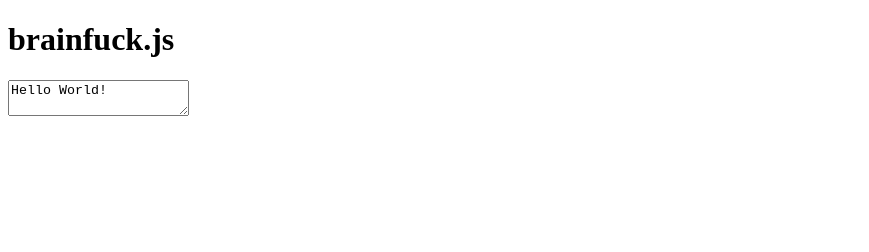
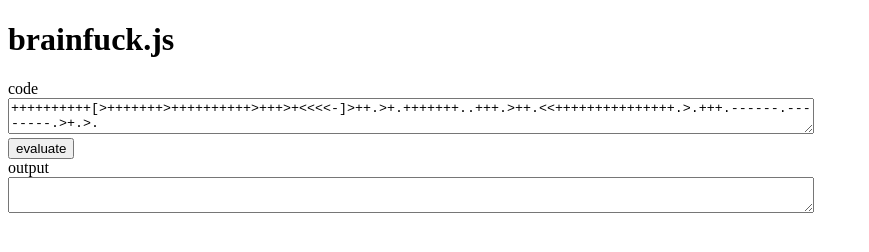
Before and after one commit to ratopi/brainfuck.js, a plain HTML site: page index.html in a window 1280 px wide. Shown: the whole page, without its empty margins (0-869 px from the left). Drawn offline with nearby package versions, Linux system fonts and the light colour scheme.

Commit message:
added textfield for code and eval-button

```diff
--- a/index.html
+++ b/index.html
@@ -1,7 +1,6 @@
 <!DOCTYPE html>
 <html>
 <head>
-
 	<title>brainfuck.js</title>
 
 	<script type="text/javascript" src="http://code.jquery.com/jquery-1.9.1.min.js"></script>
@@ -10,9 +9,14 @@
 		$( document ).ready(
 			function()
 			{
- 				var helloWorld = "++++++++++[>+++++++>++++++++++>+++>+<<<<-]>++.>+.+++++++..+++.>++.<<+++++++++++++++.>.+++.------.--------.>+.>.";
-
-				de.ratopi.brainfuck( helloWorld ).run();
+				$( '#evaluate' ).bind( 'click',
+					function()
+					{
+						$( '#output' ).text( '' );
+						var code = $( '#code' ).text();
+						de.ratopi.brainfuck( code ).run();
+					}
+				);
 			}
 		);
 	</script>
@@ -21,7 +25,17 @@
 
 <body>
 <h1>brainfuck.js</h1>
-<textarea id="output"></textarea>
+<label for="code">code</label>
+<br/>
+<textarea id="code" style="width:800px;">++++++++++[>+++++++>++++++++++>+++>+<<<<-]>++.>+.+++++++..+++.>++.<<+++++++++++++++.>.+++.------.--------.>+.>.</textarea>
+<br/>
+<button id="evaluate">evaluate</button>
+<br/>
+<label for="output">output</label>
+<br/>
+<textarea id="output" style="width:800px;"></textarea>
+
+
+
 </body>
-
 </html>
```
